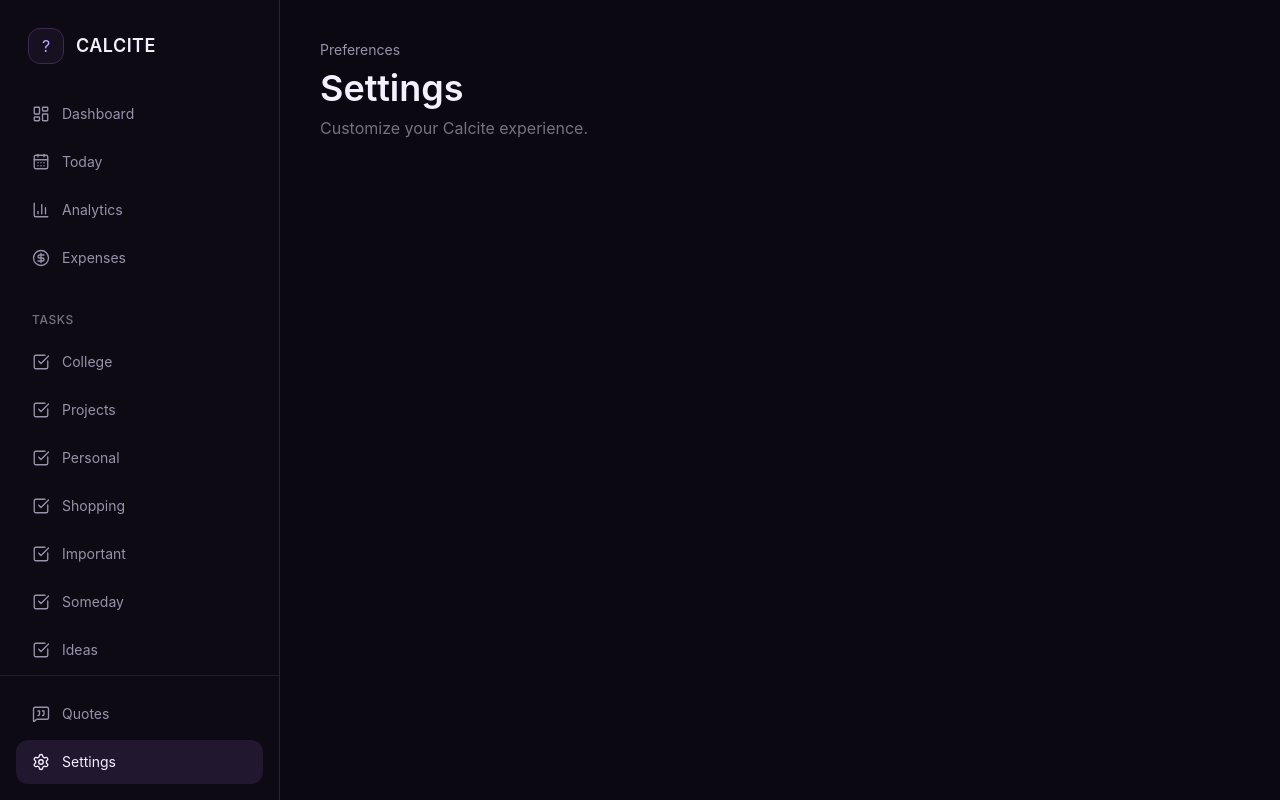
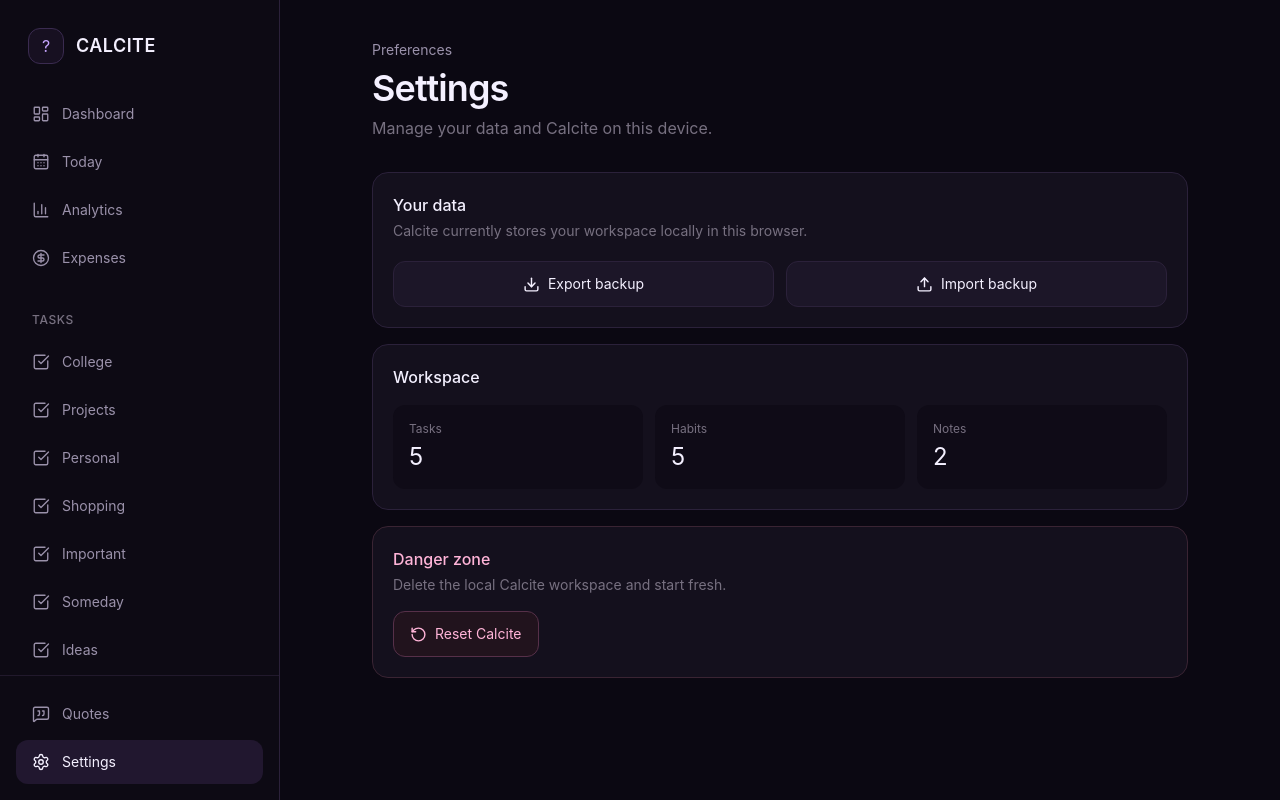
Before and after one commit to thisisshreyy/Calcite, a React (Vite) app: page /settings in a window 1280 px wide. Built offline with nearby package versions, Linux system fonts and the light colour scheme.

Commit message:
Complete settings and backup tools

```diff
--- a/src/pages/Settings.tsx
+++ b/src/pages/Settings.tsx
@@ -1,14 +1,78 @@
+import { useRef, useState } from "react"
+import { Download, RotateCcw, Upload } from "lucide-react"
+
+import { useCalcite } from "@/state/CalciteStore"
+
 function Settings() {
+  const { state } = useCalcite()
+  const fileRef = useRef<HTMLInputElement>(null)
+  const [message, setMessage] = useState("")
+
+  const exportData = () => {
+    const blob = new Blob([JSON.stringify(state, null, 2)], { type: "application/json" })
+    const url = URL.createObjectURL(blob)
+    const anchor = document.createElement("a")
+    anchor.href = url
+    anchor.download = `calcite-backup-${new Date().toISOString().slice(0, 10)}.json`
+    anchor.click()
+    URL.revokeObjectURL(url)
+    setMessage("Backup downloaded.")
+  }
+
+  const resetData = () => {
+    if (!window.confirm("Reset all Calcite data on this device? This cannot be undone.")) return
+    localStorage.clear()
+    window.location.reload()
+  }
+
+  const importData = async (file: File) => {
+    try {
+      const parsed = JSON.parse(await file.text())
+      if (!parsed || typeof parsed !== "object" || !Array.isArray(parsed.tasks) || !Array.isArray(parsed.habits)) {
+        throw new Error("Invalid backup")
+      }
+      localStorage.setItem("calcite_state", JSON.stringify(parsed))
+      setMessage("Backup restored. Reloading…")
+      setTimeout(() => window.location.reload(), 400)
+    } catch {
+      setMessage("That file is not a valid Calcite backup.")
+    }
+  }
+
   return (
     <main className="flex-1 overflow-y-auto">
-      <div className="mx-auto max-w-6xl px-6 py-10 md:px-10">
+      <div className="mx-auto max-w-4xl px-5 py-8 md:px-10 md:py-10">
         <p className="text-sm text-[#9A91AA]">Preferences</p>
-        <h1 className="mt-2 text-4xl font-semibold text-[#F4F0FF]">
-          Settings
-        </h1>
-        <p className="mt-2 text-[#777080]">
-          Customize your Calcite experience.
-        </p>
+        <h1 className="mt-2 text-4xl font-semibold tracking-tight text-[#F4F0FF]">Settings</h1>
+        <p className="mt-2 text-[#777080]">Manage your data and Calcite on this device.</p>
+
+        <section className="mt-8 space-y-4">
+          <div className="rounded-2xl border border-[#2B213A] bg-[#14101D] p-5">
+            <h2 className="font-medium text-[#F4F0FF]">Your data</h2>
+            <p className="mt-1 text-sm text-[#777080]">Calcite currently stores your workspace locally in this browser.</p>
+            <div className="mt-5 grid gap-3 sm:grid-cols-2">
+              <button onClick={exportData} className="flex items-center justify-center gap-2 rounded-xl border border-[#2B213A] bg-[#1C1628] px-4 py-3 text-sm hover:border-[#9B6CFF]"><Download size={17} /> Export backup</button>
+              <button onClick={() => fileRef.current?.click()} className="flex items-center justify-center gap-2 rounded-xl border border-[#2B213A] bg-[#1C1628] px-4 py-3 text-sm hover:border-[#9B6CFF]"><Upload size={17} /> Import backup</button>
+              <input ref={fileRef} hidden type="file" accept="application/json,.json" onChange={(e) => e.target.files?.[0] && importData(e.target.files[0])} />
+            </div>
+            {message && <p className="mt-4 text-sm text-[#C7A6FF]">{message}</p>}
+          </div>
+
+          <div className="rounded-2xl border border-[#2B213A] bg-[#14101D] p-5">
+            <h2 className="font-medium text-[#F4F0FF]">Workspace</h2>
+            <div className="mt-4 grid gap-3 sm:grid-cols-3">
+              <div className="rounded-xl bg-[#0F0B17] p-4"><p className="text-xs text-[#777080]">Tasks</p><p className="mt-1 text-2xl">{state.tasks.length}</p></div>
+              <div className="rounded-xl bg-[#0F0B17] p-4"><p className="text-xs text-[#777080]">Habits</p><p className="mt-1 text-2xl">{state.habits.length}</p></div>
+              <div className="rounded-xl bg-[#0F0B17] p-4"><p className="text-xs text-[#777080]">Notes</p><p className="mt-1 text-2xl">{state.notes.length}</p></div>
+            </div>
+          </div>
+
+          <div className="rounded-2xl border border-[#3A2433] bg-[#14101D] p-5">
+            <h2 className="font-medium text-[#FFB4D8]">Danger zone</h2>
+            <p className="mt-1 text-sm text-[#777080]">Delete the local Calcite workspace and start fresh.</p>
+            <button onClick={resetData} className="mt-4 flex items-center gap-2 rounded-xl border border-[#563049] bg-[#21131D] px-4 py-3 text-sm text-[#FFB4D8] hover:bg-[#2A1724]"><RotateCcw size={17} /> Reset Calcite</button>
+          </div>
+        </section>
       </div>
     </main>
   )
```
